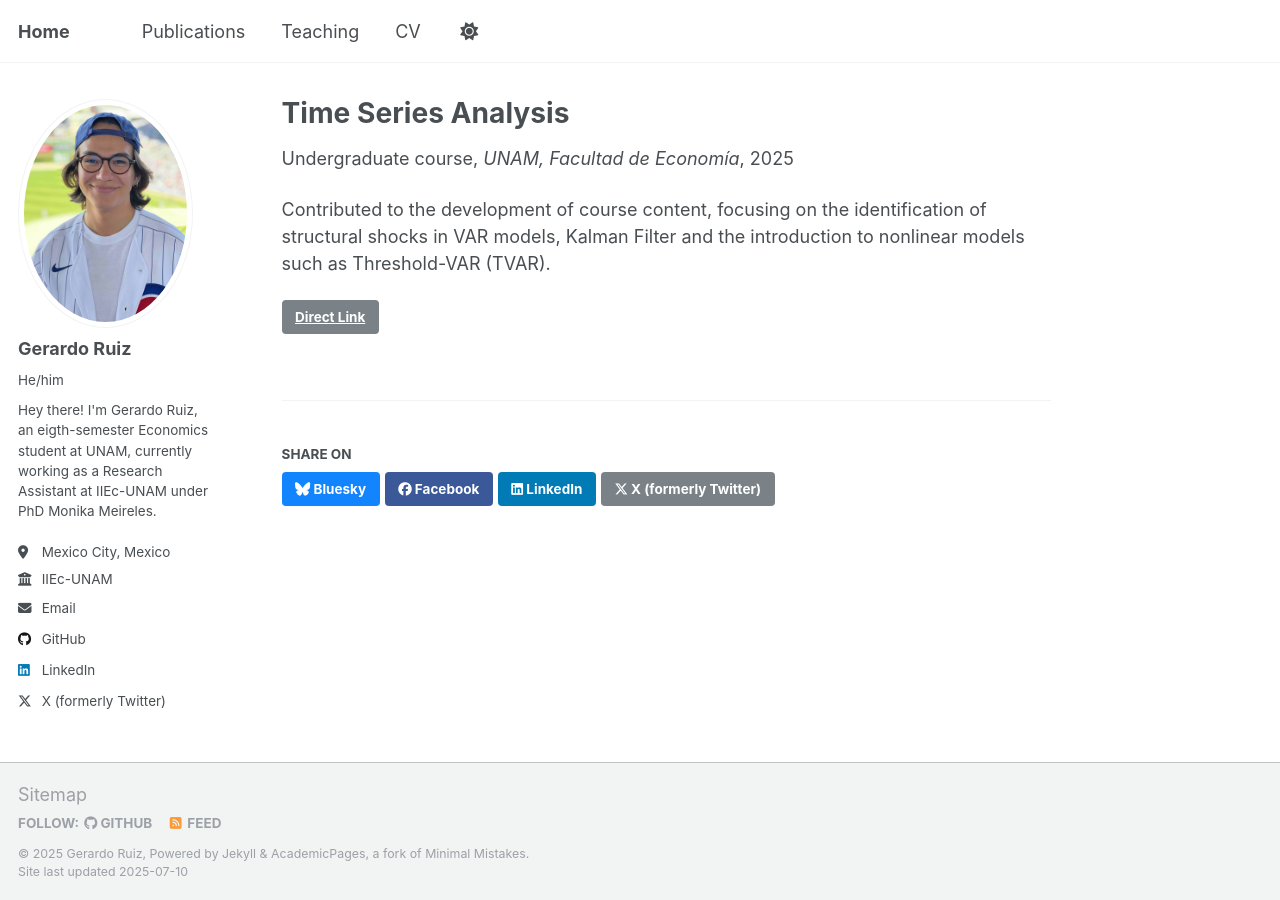
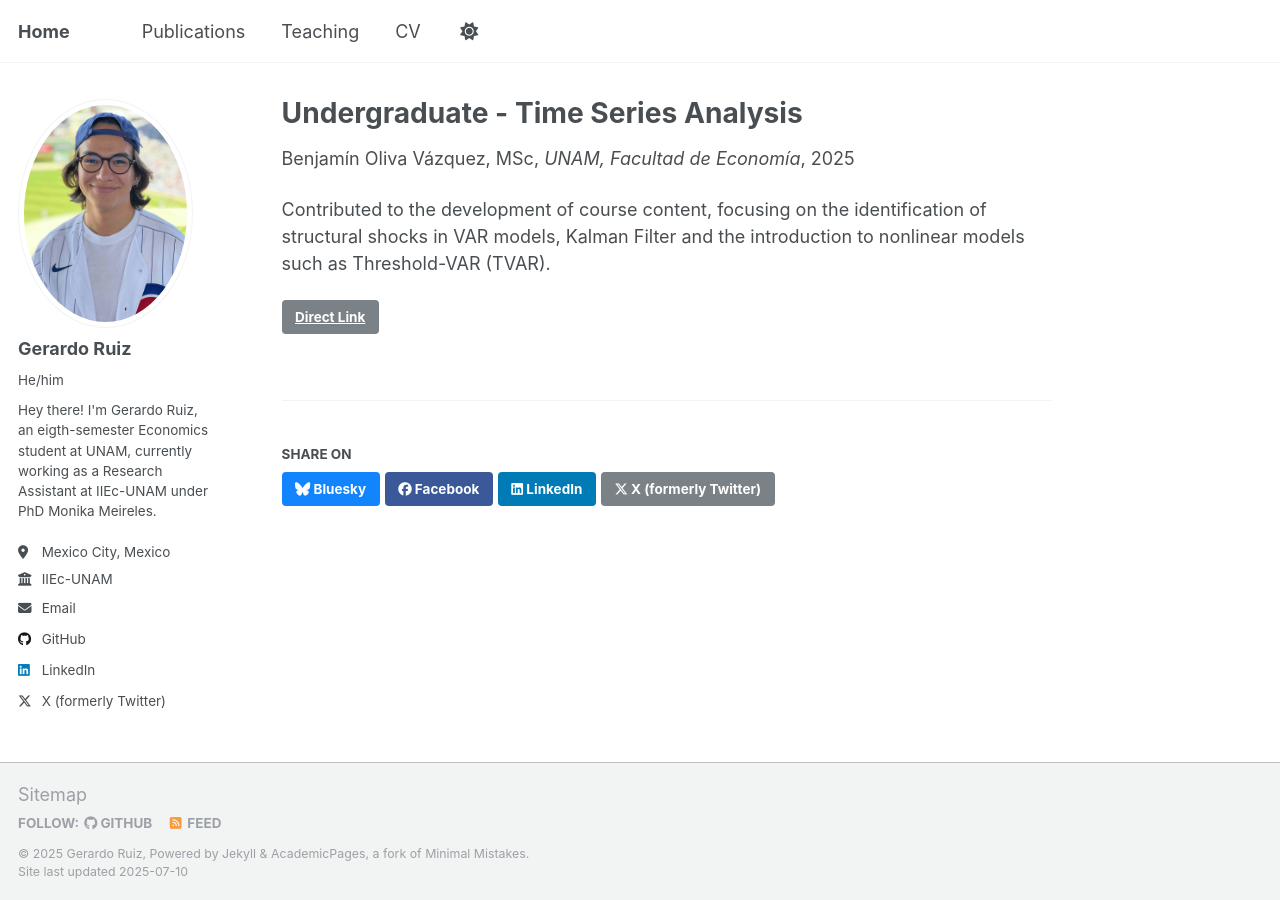
Before and after one commit to gerardorglz/gerardorglz.github.io, a Jekyll site: the page built from _teaching/2014-spring-teaching-1.md, in a window 1280 px wide. Built offline with Jekyll 4.4.1, drawn with Linux system fonts in a browser that asks for light colours.

Commit message:
09/07/2025

```diff
--- a/_teaching/2014-spring-teaching-1.md
+++ b/_teaching/2014-spring-teaching-1.md
@@ -1,7 +1,7 @@
 ---
-title: "Time Series Analysis"
+title: "Undergraduate - Time Series Analysis"
 collection: teaching
-type: "Undergraduate course"
+type: "Benjamín Oliva Vázquez, MSc"
 permalink: /teaching/2014-spring-teaching-1
 venue: "UNAM, Facultad de Economía"
 date: 2025-08-01
```
